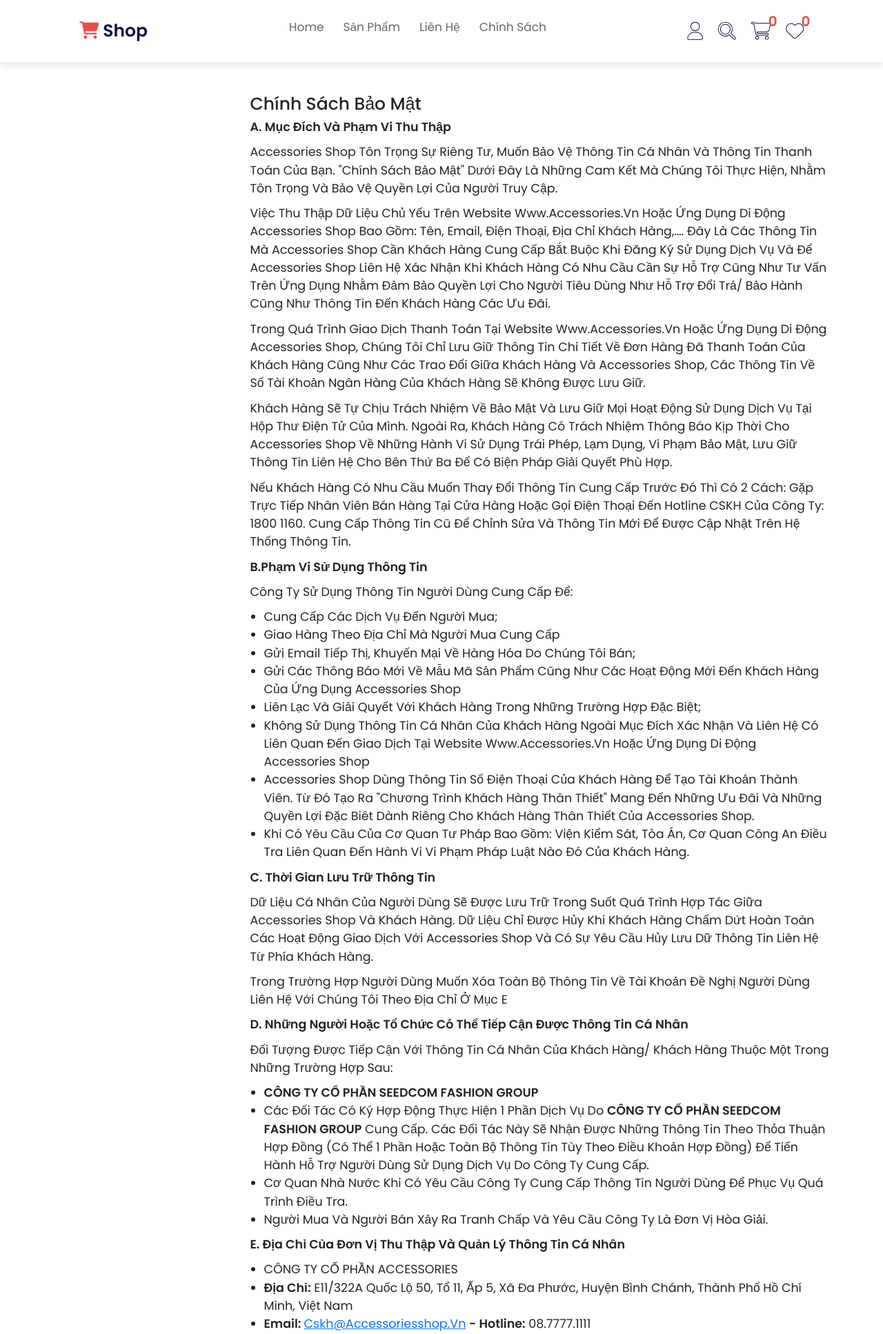
After one commit to anhvu1302/ManagePhoneAccessories, a Django app: page /policy in a window 1280 px wide. The commit adds this page. Shown: the top 1934 px of the page at 69% size. Run offline with Django 5.2, Linux system fonts and the light colour scheme; a user stored in the database is signed in; some libraries are stand-ins or nearby versions.

Commit message:
update user box

```diff
--- a/WebApp/templates/layouts/userLayout.html
+++ b/WebApp/templates/layouts/userLayout.html
@@ -1,3 +1,4 @@
+{% load custom_filters %}
 <!DOCTYPE html>
 <html lang="en">
 
@@ -7,11 +8,16 @@
     <title>{% block title %}{% endblock %}</title>
     {% load static %}
     <link rel="shortcut icon" href="{% static 'images/mobile-web-icon.png' %}" type="image/x-icon">
+
+    <link href="{% static 'sweetalert2.min.css' %}" rel="stylesheet">
     <link href="{% static 'bootstrap/css/bootstrap.min.css' %}" rel="stylesheet" />
     <link href="{% static 'fontawesome/css/all.css' %}" rel="stylesheet" />
     <link href="{% static 'style.css' %}" rel="stylesheet" />
     <link href="{% static 'product_details.css' %}" rel="stylesheet" />
 
+    <script src="{% static 'bootstrap/js/bootstrap.min.js' %}"></script>
+    <script src="{% static 'popper.min.js' %}"></script>
+    <script src="{% static 'jquery.min.js' %}"></script>
 </head>
 
 <body>
@@ -19,23 +25,19 @@
         <a href="/home" class="logo"> <i class="fas fa-shopping-cart"></i> shop </a>
         <nav class="navbar">
             <ul>
-                <li><a href="#home">home</a></li>
+                <li><a href="{% url 'index' %}">home</a></li>
                 <li>
-                    <a href="#products">sản phẩm</a>
+                    <a href="javascript:void(0)">sản phẩm</a>
                     {% include 'includes/_navbar.html' %}
                 </li>
-                <li><a href="#featured">nổi bật</a></li>
-                <li><a href="#review">đánh giá</a></li>
-                <li><a href="#contact">liên hệ</a></li>
-                <li><a href="#blogs">blogs</a></li>
+                <li><a href="{% url 'contact' %}">liên hệ</a></li>
+                <li><a href="{% url 'policy' %}">Chính sách</a></li>
             </ul>
         </nav>
         <div class="icons">
             <div id="menu-btn" class="fas fa-bars"></div>
-            <a href="/login">
-                <div id="user-btn" class="fas fa-user">
-                </div>
-            </a>
+            <div id="user-btn" class="fas fa-user">
+            </div>
             <div id="search-btn" class="fas fa-search"></div>
             <div id="shopping-cart-btn" class="fas fa-shopping-cart">
                 <span id="num-of-product-cart">0</span>
@@ -52,29 +54,37 @@
             </button>
         </form>
 
-        <div class="user-box" style="display:none;">
+        <div class="user-box" id="user-box" style="display: none;">
+            {% if user.is_authenticated %}
+            <div class="user-details">
+                <div class="image-user">
+                    <img src="{% static 'images/app/avatarUser.jpg' %}" alt="Avatar" class="avatar">
+                </div>
+                <div class="user-infor">
+                    <h2 class="user-name text-danger">{{ user.username }}</h2>
+                    <p class="user-email">{{ user.email|obfuscate_email }}</p>
+                    <p class="user-rank">Tham gia:{{ user.date_joined|date:"d/m/Y" }}</p>
+                </div>
+            </div>
             <div class="logout-box">
-                <a class="logout-button">
+                <a class="logout-button" href="{% url 'logout' %}">
                     <i class="fas fa-sign-out-alt"></i>
                     <span>Đăng xuất</span>
                 </a>
             </div>
+            {% else %}
+            <div class="logout-box">
+                <a class="logout-button" href="{% url 'login' %}">
+                    <i class="fas fa-sign-in-alt"></i>
+                    <span>Đăng Nhập</span>
+                </a>
+                <a class="logout-button" href="{% url 'register' %}">
+                    <i class="fa-sharp fa-thin fa-address-card"></i>
+                    <span>Đăng ký</span>
+                </a>
+            </div>
+            {% endif %}
         </div>
-        <ul class="product-cart-box" style="display: none;">
-            <li>
-                <h1 class="title-product-cart">Giỏ Hàng</h1>
-            </li>
-
-            <li>
-                <span class="total">Tổng: <strong>000.000đ</strong></span>
-                <button class="checkout btn" id="checkout-btn">CheckOut</button>
-            </li>
-        </ul>
-        <ul class="product-heart-box" style="display: none;">
-            <li>
-                <h1 class="title-product-heart">Sản Phẩm Yêu Thích</h1>
-            </li>
-        </ul>
     </header>
     <div class="container-fluid">
         <div class="row">
--- /dev/null
+++ b/WebApp/templates/pages/policy.html
@@ -0,0 +1,203 @@
+{% extends "layouts/userLayout.html" %}
+{% load static %}
+{% load custom_filters %}
+{% block title %}
+Liên hệ với chúng tôi
+{% endblock %}
+
+{% block content %}
+<section class="home">
+    <div class="container">
+        <div class="row">
+            <div class="col-3">
+
+            </div>
+            <div class="col-9 fs-3">
+                <div class="">
+                    <h1 class="title">Chính sách bảo mật</h1>
+                    <div class="">
+                        <p><strong>a. Mục đích và phạm vi thu thập</strong></p>
+                        <p>Accessories Shop&nbsp;tôn trọng sự riêng tư, muốn bảo vệ thông tin cá nhân và thông tin thanh
+                            toán của
+                            bạn. "Chính sách bảo mật" dưới đây là những cam kết mà chúng tôi thực hiện, nhằm tôn trọng
+                            và bảo vệ quyền lợi của người truy cập.</p>
+                        <p>Việc thu thập dữ liệu chủ yếu trên website www.accessories.vn hoặc ứng dụng di động
+                            Accessories Shop&nbsp;bao
+                            gồm: tên, email, điện thoại, địa chỉ khách hàng,…. Đây là các thông tin mà Accessories
+                            Shop&nbsp;cần
+                            khách hàng cung cấp bắt buộc khi đăng ký sử dụng dịch vụ và để Accessories Shop&nbsp;liên hệ
+                            xác nhận
+                            khi khách hàng có nhu cầu cần sự hỗ trợ cũng như tư vấn trên ứng dụng&nbsp;nhằm đảm bảo
+                            quyền lợi cho người tiêu dùng như hỗ trợ đổi trả/ bảo hành cũng như thông tin đến khách hàng
+                            các ưu đãi.</p>
+                        <p>Trong quá trình giao dịch thanh toán tại website www.accessories.vn hoặc ứng dụng di động
+                            Accessories Shop,&nbsp;chúng tôi chỉ lưu giữ thông tin chi tiết về đơn hàng đã thanh toán
+                            của khách hàng
+                            cũng như các trao đổi giữa khách hàng và Accessories Shop, các thông tin về số tài khoản
+                            ngân hàng của
+                            khách hàng sẽ không được lưu giữ.</p>
+                        <p>Khách hàng sẽ tự chịu trách nhiệm về bảo mật và lưu giữ mọi hoạt động sử dụng dịch vụ tại hộp
+                            thư điện tử của mình. Ngoài ra, khách hàng có trách nhiệm thông báo kịp thời cho
+                            Accessories Shop&nbsp;về những hành vi sử dụng trái phép, lạm dụng, vi phạm bảo mật, lưu giữ
+                            thông tin
+                            liên hệ cho bên thứ ba để có biện pháp giải quyết phù hợp.&nbsp;</p>
+                        <p>Nếu khách hàng có nhu cầu muốn thay đổi thông tin cung cấp trước đó thì có 2 cách: Gặp trực
+                            tiếp nhân viên bán hàng tại cửa hàng hoặc gọi điện thoại đến hotline CSKH của công ty: 1800
+                            1160. Cung cấp thông tin cũ để chỉnh sửa và thông tin mới để được cập nhật trên hệ thống
+                            thông tin.</p>
+                        <p><strong>b.Phạm vi sử dụng thông tin</strong></p>
+                        <p>Công ty sử dụng thông tin người dùng cung cấp để:</p>
+                        <ul>
+                            <li>Cung cấp các dịch vụ đến người mua;</li>
+                            <li>Giao hàng theo địa chỉ mà người mua cung cấp</li>
+                            <li>Gửi email tiếp thị, khuyến mại về hàng hóa do chúng tôi bán;</li>
+                            <li>Gửi các thông báo mới về mẫu mã sản phẩm cũng như các hoạt động mới đến khách hàng của
+                                ứng dụng Accessories Shop</li>
+                            <li>Liên lạc và giải quyết với khách hàng trong những trường hợp đặc biệt;</li>
+                            <li>Không sử dụng thông tin cá nhân của khách hàng ngoài mục đích xác nhận và liên hệ có
+                                liên quan đến giao dịch tại website www.accessories.vn hoặc ứng dụng di động Accessories
+                                Shop</li>
+                            <li>Accessories Shop dùng thông tin số điện thoại của khách hàng để tạo tài khoản thành
+                                viên. Từ đó tạo
+                                ra "Chương Trình Khách Hàng Thân Thiết" mang đến những ưu đãi và những quyền lợi đặc
+                                biêt dành riêng cho khách hàng thân thiết của Accessories Shop.</li>
+                            <li>Khi có yêu cầu của cơ quan tư pháp bao gồm: Viện kiểm sát, tòa án, cơ quan công an điều
+                                tra liên quan đến hành vi vi phạm pháp luật nào đó của khách hàng.&nbsp;</li>
+                        </ul>
+                        <p><strong>c.&nbsp;Thời gian lưu trữ thông tin</strong></p>
+                        <p>Dữ liệu cá nhân của người dùng sẽ được lưu trữ trong suốt quá trình hợp tác giữa Accessories
+                            Shop và
+                            khách hàng. Dữ liệu chỉ được hủy khi khách hàng chấm dứt hoàn toàn các hoạt động giao dịch
+                            với Accessories Shop&nbsp;và có sự yêu cầu hủy lưu dữ thông tin liên hệ từ phía khách hàng.
+                        </p>
+                        <p>Trong trường hợp người dùng muốn xóa toàn bộ thông tin về tài khoản đề nghị người dùng liên
+                            hệ với chúng tôi theo địa chỉ ở mục e</p>
+                        <p><strong>d. Những người hoặc tổ chức có thể tiếp cận được thông tin cá nhân</strong></p>
+                        <p>Đối tượng được tiếp cận với thông tin cá nhân của khách hàng/ Khách hàng thuộc một trong
+                            những trường hợp sau:</p>
+                        <ul>
+                            <li><strong>CÔNG TY CỔ PHẦN SEEDCOM FASHION GROUP</strong></li>
+                            <li>Các đối tác có ký hợp động thực hiện 1 phần dịch vụ do&nbsp;<strong>CÔNG TY CỔ PHẦN
+                                    SEEDCOM FASHION GROUP</strong>&nbsp;cung cấp. Các đối tác này sẽ nhận được những
+                                thông tin theo thỏa thuận hợp đồng (có thể 1 phần hoặc toàn bộ thông tin tùy theo điều
+                                khoản hợp đồng) để tiến hành hỗ trợ người dùng sử dụng dịch vụ do Công ty cung cấp.</li>
+                            <li>Cơ quan nhà nước khi có yêu cầu Công ty cung cấp thông tin người dùng để phục vụ quá
+                                trình điều tra.</li>
+                            <li>Người mua và người bán xảy ra tranh chấp và yêu cầu Công ty là đơn vị hòa giải.</li>
+                        </ul>
+                        <p><strong>e. Địa chỉ của đơn vị thu thập và quản lý thông tin cá nhân</strong></p>
+                        <ul>
+                            <li>CÔNG TY CỔ PHẦN ACCESSORIES</li>
+                            <li><strong>Địa chỉ:</strong>&nbsp;E11/322A Quốc lộ 50, Tổ 11, Ấp 5, xã Đa Phước, huyện Bình
+                                Chánh, Thành phố Hồ Chí Minh, Việt Nam</li>
+                            <li><strong>Email:</strong><strong>&nbsp;</strong><a
+                                    href="mailto:example@gmail.com">cskh@accessoriesshop.vn</a>&nbsp;<strong>-
+                                    Hotline:</strong>&nbsp;08.7777.1111</li>
+                        </ul>
+                        <p>Nếu khách hàng tin rằng chúng tôi đã cung cấp thông tin của mình cho bên thứ ba mà không được
+                            sự đồng ý của khách hàng, thì khách hàng có quyền khiếu nại đến chúng tôi theo địa chỉ ở
+                            trên. Công ty chúng tôi có nghĩa vụ giải quyết các vấn đề liên quan đến việc bảo mật thông
+                            tin khách hàng khi xem xét các bằng chứng người dùng cung cấp là có cơ sở.</p>
+                        <p><strong>f. Phương tiện và công cụ để người dùng tiếp cận và chỉnh sửa dữ liệu cá nhân của
+                                mình</strong></p>
+                        <p>Khách hàng có quyền tự kiểm tra, cập nhật, điều chỉnh hoặc hủy bỏ thông tin cá nhân của mình
+                            bằng cách gửi thông tin cần chỉnh sửa vào email:&nbsp;<a
+                                href="mailto:example@gmail.com">cskh@accessoriesshop.vn</a></p>
+                        <p>Chúng tôi sẽ hỗ trợ người dùng về mặt kỹ thuật để chỉnh sửa thông tin nếu nhận được yêu cầu
+                            từ phía người dùng.&nbsp;</p>
+                        <p><strong>g. Cam kết bảo mật thông tin cá nhân khách hàng</strong></p>
+                        <p>Thông tin cá nhân của khách hàng tại website www.accessories.vn hoặc ứng dụng di động
+                            Accessories Shop&nbsp;được
+                            Accessories Shop cam kết bảo mật tuyệt đối theo chính sách bảo vệ thông tin cá nhân của
+                            Accessories Shop. Việc thu
+                            thập và sử dụng thông tin của mỗi khách hàng chỉ được thực hiện khi có sự đồng ý của khách
+                            hàng đó trừ những trường hợp pháp luật có quy định khác.</p>
+                        <p>Không sử dụng, không chuyển giao, cung cấp hay tiết lộ cho bên thứ 3 nào về thông tin cá nhân
+                            của khách hàng khi không có sự cho phép đồng ý từ khách hàng.</p>
+                        <p>Trong trường hợp máy chủ lưu trữ thông tin bị hacker tấn công dẫn đến mất mát dữ liệu cá nhân
+                            khách hàng, Accessories Shop sẽ có trách nhiệm thông báo vụ việc cho cơ quan chức năng điều
+                            tra xử lý
+                            kịp thời và thông báo cho khách hàng được biết.</p>
+                        <p>Bảo mật tuyệt đối mọi thông tin giao dịch trực tuyến của khách hàng bao gồm thông tin hóa đơn
+                            kế toán chứng từ số hóa trên website www.accessories.vn hoặc ứng dụng di động Accessories
+                            Shop.</p>
+                        <p>Ban quản lý Accessories Shop yêu cầu các cá nhân khi đăng ký/mua hàng phải cung cấp đầy đủ
+                            thông tin cá
+                            nhân có liên quan như: Họ và tên, địa chỉ liên lạc, email, điện thoại, số tài khoản, số thẻ
+                            thanh toán …., và chịu trách nhiệm về tính pháp lý của những thông tin trên. Ban quản lý
+                            Accessories Shop không chịu trách nhiệm cũng như không giải quyết mọi khiếu nại có liên quan
+                            đến quyền
+                            lợi của Khách hàng đó nếu xét thấy tất cả thông tin cá nhân của khách hàng đó cung cấp khi
+                            đăng ký ban đầu là không chính xác.</p>
+                        <p><strong>h. Cơ chế tiếp nhận và giải quyết khiếu nại liên quan đến việc thông tin cá nhân
+                                khách hàng</strong></p>
+                        <p>Khách hàng có quyền gửi khiếu nại về việc lộ thông tin các nhân cho bên thứ 3 đến Ban quản
+                            trị của Sàn giao dịch thương mại điện tử Accessories Shop đến địa chỉ Công ty hoặc qua
+                            Email:&nbsp;<a href="mailto:example@gmail.com">cskh@accessoriesshop.vn</a></p>
+                        <p>Công ty có trách nhiệm thực hiện các biện pháp kỹ thuật, nghiệp vụ để xác minh các nội dung
+                            được phản ánh.</p>
+                        <p>Thời gian xử lý phản ánh liên quan đến thông tin cá nhân khách hàng là 15 ngày.</p>
+                    </div>
+                </div>
+            </div>
+        </div>
+    </div>
+
+</section>
+<section class="contact" id="contact">
+    <h1 class="heading"><span>Liên hệ</span> với chúng tôi</h1>
+    <div class="container">
+        <div class="col-md">
+            <div class="icons">
+                <i class="fas fa-map-marker-alt"></i>
+                <h3>address</h3>
+                <p>17 Lê Duẩn, Phường Bến Nghé, Quận 1, TP. Hồ Chí Minh</p>
+            </div>
+        </div>
+        <div class="col-md">
+            <div class="icons">
+                <i class="fas fa-envelope"></i>
+                <h3>email</h3>
+                <p>contactUs@gmail.com</p>
+                <p>fashionShop@gmail.com</p>
+            </div>
+        </div>
+        <div class="col-md">
+            <div class="icons">
+                <i class="fas fa-phone"></i>
+                <h3>phone</h3>
+                <p>+123-456-7890</p>
+                <p>+111-222-3333</p>
+            </div>
+        </div>
+    </div>
+    <div class="container contact-form">
+        <div class="col-md">
+            <form id="feedbackForm">
+                <h3>Phản Hồi</h3>
+                <div class="row">
+                    <div class="col">
+                        <input id="phoneNumber" type="text" placeholder="Số điện thoại của bạn">
+                    </div>
+                    <div class="col">
+                        <input id="issue" type="text" placeholder="Vấn Đề">
+                    </div>
+                </div>
+                <div class="row">
+                    <div class="col">
+                        <textarea id="feedback" placeholder="Nội dung phản hồi của bạn" cols="30" rows="10"></textarea>
+                        <input type="submit" value="Gửi Phản Hồi" class="btn">
+                    </div>
+                </div>
+            </form>
+        </div>
+
+        <div class="col-md">
+            <iframe
+                src="https://www.google.com/maps/embed?pb=!1m18!1m12!1m3!1d501726.4604617804!2d106.41502662042029!3d10.754666392389565!2m3!1f0!2f0!3f0!3m2!1i1024!2i768!4f13.1!3m3!1m2!1s0x317529292e8d3dd1%3A0xf15f5aad773c112b!2sHo%20Chi%20Minh%20City%2C%20Vietnam!5e0!3m2!1sen!2sin!4v1678547723395!5m2!1sen!2sin"
+                width="600" height="450" style="border: 0" allowfullscreen="" loading="lazy"
+                referrerpolicy="no-referrer-when-downgrade"></iframe>
+        </div>
+    </div>
+</section>
+{% endblock %}
--- a/WebApp/templates/pages/product_detail.html
+++ b/WebApp/templates/pages/product_detail.html
@@ -2,7 +2,7 @@
 {% load static %}
 {% load custom_filters %}
 {% block title %}
-Chào mừng bạn đến với trang chủ
+Phụ kiện: {{ accessory.Name }}
 {% endblock %}
 
 {% block content %}
--- a/WebApp/templatetags/custom_filters.py
+++ b/WebApp/templatetags/custom_filters.py
@@ -20,3 +20,14 @@ def format_discounted_price(price, discount):
         return f"{discounted_price:,.0f}đ".replace(",", ".")
     except (ValueError, TypeError):
         return price
+
+@register.filter
+def obfuscate_email(email):
+    if '@' not in email:
+        return email
+
+    local_part, domain = email.split('@')
+    if len(local_part) < 2:
+        return email
+
+    return f'{local_part[0]}********{local_part[-1]}@{domain}'
--- a/WebApp/urls.py
+++ b/WebApp/urls.py
@@ -3,6 +3,8 @@ from . import views
 
 urlpatterns = [
     path("", views.index, name="index"),
+    path("contact", views.contact, name="contact"),
+    path("policy", views.policy, name="policy"),
     path("home", views.index, name="home"),
     path(
         "product/parent-category/<int:parent_categories_id>",
@@ -14,12 +16,13 @@ urlpatterns = [
         views.productByCategory,
         name="product_by_category",
     ),
-    path('search/', views.search_accessories, name='search_accessories'),
+    path("search/", views.search_accessories, name="search_accessories"),
     path(
         "product_detail/<int:accessory_id>",
         views.productDetail,
         name="productDetail",
     ),
+    path("logout", views.userLogout, name="logout"),
     path("login", views.login, name="login"),
     path("register", views.register, name="register"),
     path("identify", views.identify, name="identify"),
--- a/WebApp/views.py
+++ b/WebApp/views.py
@@ -1,15 +1,18 @@
-from .forms import AuthenticationForm
-from .forms import IdentifyForm
-from .forms import RecoveryForm
-from .forms import RegistrationForm
+from .forms import (
+    AuthenticationForm,
+    IdentifyForm,
+    RecoveryForm,
+    RegistrationForm,
+)
 from .models import Accessories, Categories, ParentCategories
+from django.contrib.auth import authenticate, login, logout, update_session_auth_hash
+from django.contrib.auth.decorators import login_required
 from django.contrib.auth.models import User
 from django.core.exceptions import ValidationError
 from django.core.paginator import Paginator, EmptyPage, PageNotAnInteger
 from django.db.models import Q
 from django.http import HttpResponseRedirect
-from django.shortcuts import redirect
-from django.shortcuts import render
+from django.shortcuts import render, redirect
 from WebApp.models import Accessories
 
 
@@ -20,9 +23,16 @@ def index(request):
         "parent_categories": ParentCategories.objects.prefetch_related(
             "categories"
         ).all(),
+        "user": request.user,
     }
     return render(request, "pages/index.html", data)
 
+
+def contact(request):
+    return render(request, "pages/contact.html")
+
+def policy(request):
+    return render(request, "pages/policy.html")
 
 def productDetail(request, accessory_id):
     accessory = Accessories.objects.filter(id=accessory_id).first()
@@ -102,6 +112,11 @@ def search_accessories(request):
     return render(request, "pages/search_results.html", data)
 
 
+def userLogout(request):
+    logout(request)
+    return redirect("/")
+
+
 def login(request):
     if request.user.is_authenticated:
         return redirect("index")
--- a/static/main.js
+++ b/static/main.js
@@ -9,3 +9,14 @@ document.querySelector("#search-btn").onclick = () => {
         searchBox.focus();
     }
 };
+
+$("#user-btn").click(function(){
+    var userBox = $("#user-box");
+    var displayValue = userBox.css("display");
+
+    if(displayValue === "none") {
+        userBox.css("display", "unset");
+    } else {
+        userBox.css("display", "none");
+    }
+});
```
Also changed, not shown: WebApp/forms.py (+12 -23 lines), WebApp/templates/pages/contact.html (added, +65 -0 lines), db.sqlite3, static/images/app/avatarUser.jpg (added).
